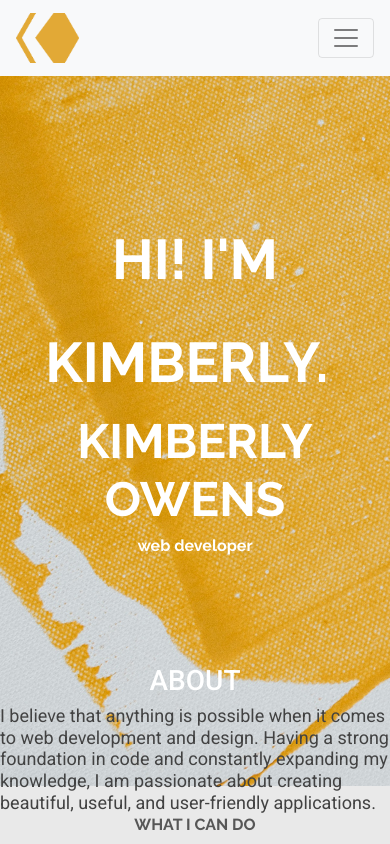
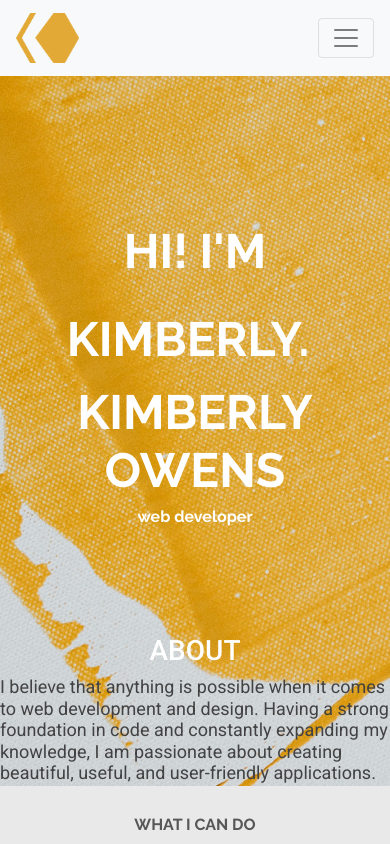
Before and after one commit to kimberlyj227/kimberlyj227.github.io, a React (Create React App) app: page / in a window 390 px wide. Shown: the top 844 px of the page. Built offline with nearby package versions, Linux system fonts and the light colour scheme; the HTML template or start-up script is replaced by a standard one.

Commit message:
updating typewriter size

```diff
--- a/src/styles/Jumbo.css
+++ b/src/styles/Jumbo.css
@@ -58,4 +58,9 @@
     color: #fff;
 
   }
+
+  .Typewriter {
+    font-size: 3rem;
+    font-weight: 700;
+  }
 }
```
